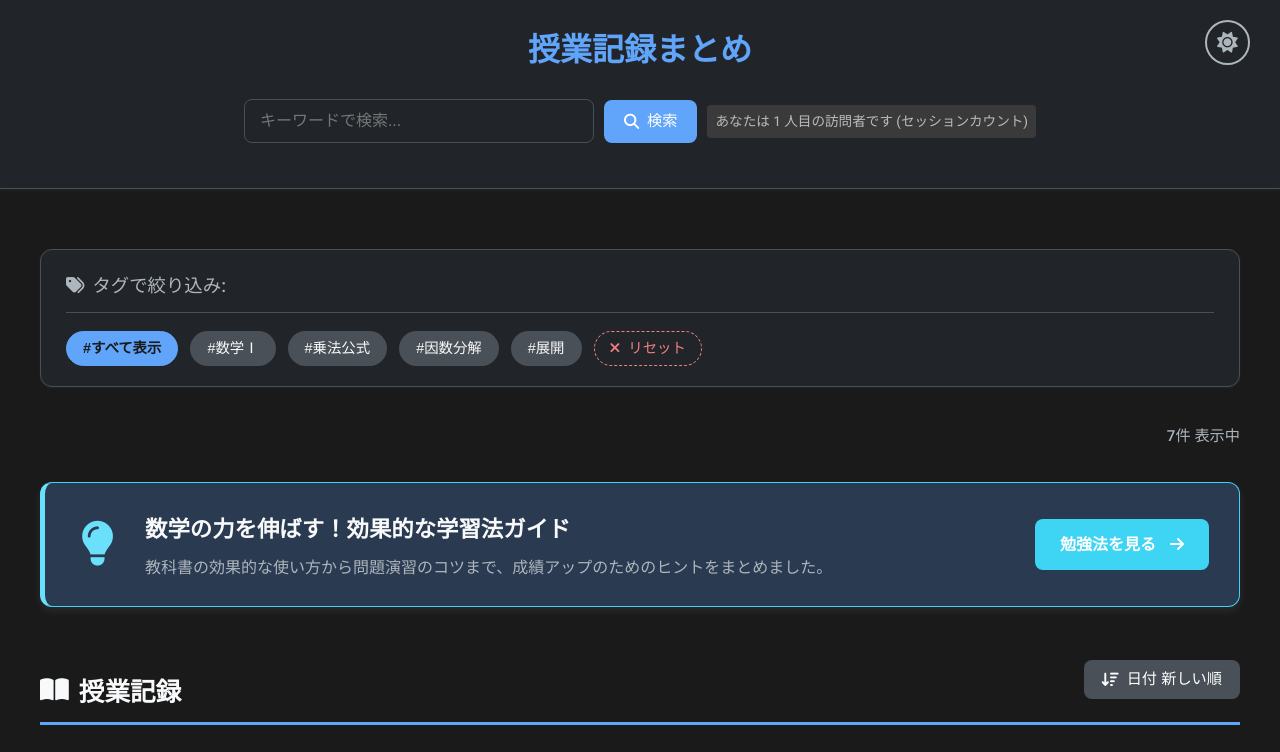
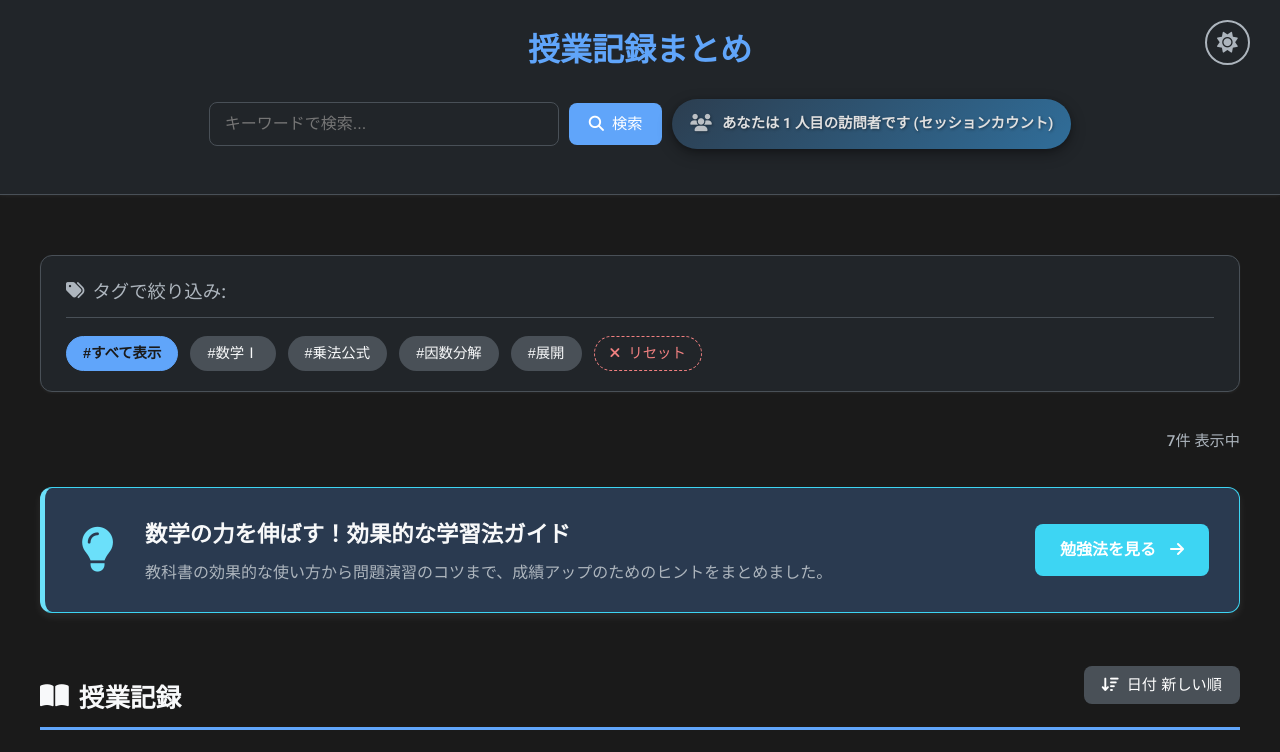
Before and after one commit to TaichanMashiko/DXMath, a plain HTML site: page index.html in a window 1280 px wide. Both pictures are taken after a click on the button "ダークモード切替". Shown: the top 752 px of the page. Drawn offline with Linux system fonts and the light colour scheme.

Commit message:
Update style.css

```diff
--- a/style.css
+++ b/style.css
@@ -336,3 +336,87 @@ body.dark-mode .visitor-counter-header {
         display: none; /* スマホなど極端に狭い画面では非表示にする例 */
     }
 }
+/* style.css の末尾に以下を追記 */
+
+/* ===================================
+   訪問回数カウンター (装飾バージョン)
+   =================================== */
+
+.visitor-counter-header {
+    display: inline-flex; /* アイコンとテキストを適切に配置するため */
+    align-items: center;  /* アイコンとテキストを垂直方向に中央揃え */
+    padding: 10px 18px;   /* 内側の余白を少し大きめに */
+    border-radius: 25px;  /* 角をより丸くして、カプセル型に近づける */
+    font-size: 0.9em;     /* 基本のフォントサイズ */
+    font-weight: 600;     /* 少し太字に */
+    color: #ffffff;       /* 文字色を白に（背景が濃いため） */
+    white-space: nowrap;
+
+    /* 背景グラデーション (例: 紫から青へ) */
+    background-image: linear-gradient(135deg, #667eea 0%, #764ba2 100%);
+    /* より豪華なグラデーションの例
+    background-image: linear-gradient(to right, #ff8177 0%, #ff867a 0%, #ff8c7f 21%, #f99185 52%, #cf556c 78%, #b12a5b 100%);
+    */
+
+    /* ボックスシャドウで立体感を出す */
+    box-shadow: 0 5px 15px rgba(0, 0, 0, 0.2), 0 2px 5px rgba(0,0,0,0.1);
+
+    /* テキストに軽い影をつけて読みやすく、かつ装飾的に */
+    text-shadow: 1px 1px 3px rgba(0, 0, 0, 0.25);
+
+    /* アニメーションや変化を滑らかにするためのトランジション */
+    transition: transform 0.3s cubic-bezier(0.25, 0.8, 0.25, 1),
+                box-shadow 0.3s cubic-bezier(0.25, 0.8, 0.25, 1),
+                background-position 0.5s ease; /* グラデーション変化用 */
+
+    background-size: 200% auto; /* グラデーションアニメーション用 */
+    background-position: 0% 0%; /* グラデーションアニメーション初期位置 */
+
+    /* 必要であればカーソルを変更 */
+    /* cursor: default; */
+}
+
+/* Font Awesomeアイコンを追加 (カウンターテキストの前) */
+.visitor-counter-header::before {
+    font-family: "Font Awesome 6 Free"; /* Font Awesomeのフォントファミリー */
+    font-weight: 900; /* Solidアイコンの場合 (例: fa-solid) */
+    /* content: "\f06e"; /* fa-eye (目) のUnicode */
+    content: "\f0c0"; /* fa-users (複数人) のUnicode */
+    /* content: "\f522"; /* fa-chart-line (チャート) のUnicode */
+    margin-right: 10px; /* アイコンとテキストの間隔 */
+    font-size: 1.2em;   /* アイコンを少し大きく */
+    opacity: 0.9;
+}
+
+/* マウスホバー時のエフェクト */
+.visitor-counter-header:hover {
+    transform: translateY(-3px) scale(1.02); /* 少し上に移動し、わずかに拡大 */
+    box-shadow: 0 8px 20px rgba(0, 0, 0, 0.25), 0 4px 8px rgba(0,0,0,0.15);
+    background-position: 100% 0%; /* グラデーションを動かす */
+}
+
+/* ダークモード時のスタイル調整 */
+body.dark-mode .visitor-counter-header {
+    /* ダークモード用の背景グラデーション (例: 暗めの青系) */
+    background-image: linear-gradient(135deg, #2c3e50 0%, #3498db 100%);
+    color: #e0e0e0; /* ダークモード時の文字色 */
+    box-shadow: 0 5px 15px rgba(0, 0, 0, 0.3), 0 2px 5px rgba(0,0,0,0.2);
+    text-shadow: 1px 1px 3px rgba(0, 0, 0, 0.4);
+}
+
+body.dark-mode .visitor-counter-header::before {
+    opacity: 0.8;
+}
+
+/* 訪問者数の数値部分だけを強調したい場合 (JavaScript側でHTML構造の変更が必要) */
+/*
+.visitor-counter-header .count-number {
+    font-weight: 700;
+    font-size: 1.2em;
+    color: #ffeb3b; // 例: 黄色で目立たせる
+    margin: 0 4px;
+}
+body.dark-mode .visitor-counter-header .count-number {
+    color: #ffee58;
+}
+*/
```
